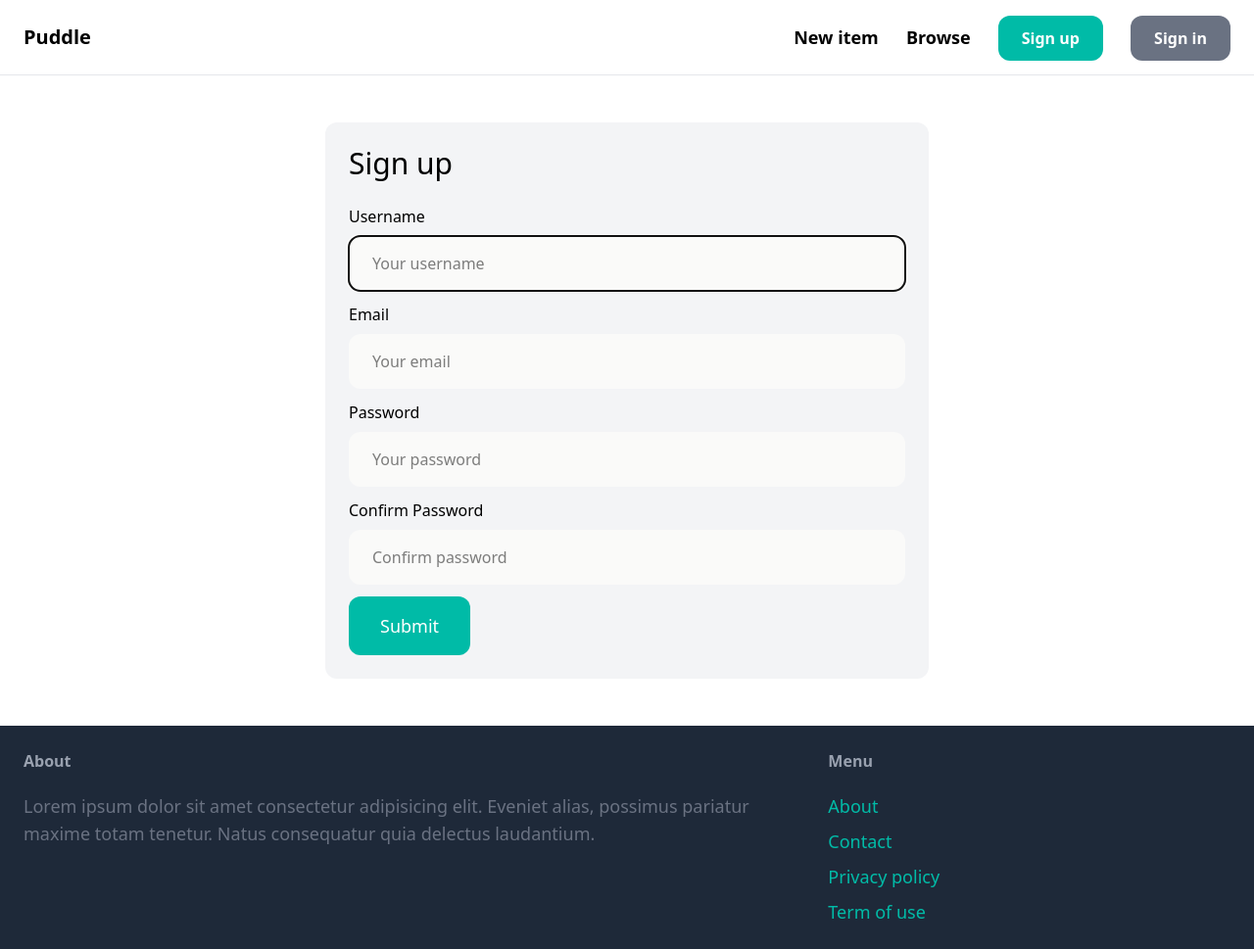
After one commit to BekCodingAddict/Puddle, a Django app: page /signup/ in a window 1280 px wide. The commit adds this page. Shown: the whole page at 98% size. Run offline with Django 5.2, Linux system fonts and the light colour scheme.

Commit message:
Implemented:Sign Up

```diff
--- /dev/null
+++ b/core/forms.py
@@ -0,0 +1,29 @@
+from django import forms
+from django.contrib.auth.forms import UserCreationForm
+from django.contrib.auth.models import User
+
+class SignupForm(UserCreationForm):
+    class Meta:
+        model=User
+        fields = ("username", "email", "password1", "password2")
+
+
+    username=forms.CharField(widget=forms.TextInput(attrs={
+        "placeholder":"Your username",
+        "class":'w-full py-4 px-6 rounded-xl bg-stone-50'
+    }))
+
+    email=forms.CharField(widget=forms.EmailInput(attrs={
+        "placeholder":"Your email",
+        "class":'w-full py-4 px-6 rounded-xl bg-stone-50'
+    }))
+
+    password1=forms.CharField(widget=forms.PasswordInput(attrs={
+        "placeholder":"Your password",
+        "class":'w-full py-4 px-6 rounded-xl bg-stone-50'
+    }))
+
+    password2=forms.CharField(widget=forms.PasswordInput(attrs={
+        "placeholder":"Confirm password",
+        "class":'w-full py-4 px-6 rounded-xl bg-stone-50'
+    }))
--- a/core/templates/core/base.html
+++ b/core/templates/core/base.html
@@ -1,32 +1,23 @@
 <!DOCTYPE html>
 <html lang="en">
+
 <head>
   <meta charset="UTF-8" />
   <meta name="viewport" content="width=device-width, initial-scale=1.0" />
   <title>{% block title %} {% endblock%} | Puddle</title>
   <script src="https://cdn.jsdelivr.net/npm/@tailwindcss/browser@4"></script>
 </head>
+
 <body>
-    <nav
-      class="py-6 px-6 flex justify-between items-center border-b border-gray-200"
-    >
+  <nav class="py-6 px-6 flex justify-between items-center border-b border-gray-200">
     <a href="/" class="text-xl font-semibold">Puddle</a>
 
     <div class="space-x-6">
-        <a href="#" class="text-lg font-semibold hover:text-gray-500"
-          >New item</a
-        >
+      <a href="#" class="text-lg font-semibold hover:text-gray-500">New item</a>
       <a href="#" class="text-lg font-semibold hover:text-gray-500">Browse</a>
-        <a
-          href="#"
-          class="py-3 px-6 font-semibold bg-teal-500 text-white rounded-xl hover:bg-teal-700"
-          >Sign up</a
-        >
-        <a
-          href="#"
-          class="py-3 px-6 font-semibold bg-gray-500 text-white rounded-xl hover:bg-gray-700"
-          >Sign in</a
-        >
+      <a href="{% url 'core:signup' %}"
+        class="py-3 px-6 font-semibold bg-teal-500 text-white rounded-xl hover:bg-teal-700">Sign up</a>
+      <a href="#" class="py-3 px-6 font-semibold bg-gray-500 text-white rounded-xl hover:bg-gray-700">Sign in</a>
     </div>
   </nav>
   <div class="px-6 py-6">{% block content %} {% endblock %}</div>
@@ -46,29 +37,20 @@
 
       <ul class="space-y-2">
         <li>
-            <a href="#" class="text-lg text-teal-500 hover:text-teal-700"
-              >About</a
-            >
+          <a href="#" class="text-lg text-teal-500 hover:text-teal-700">About</a>
         </li>
         <li>
-            <a
-              href="{% url 'contact' %}"
-              class="text-lg text-teal-500 hover:text-teal-700"
-              >Contact</a
-            >
+          <a href="{% url 'core:contact' %}" class="text-lg text-teal-500 hover:text-teal-700">Contact</a>
         </li>
         <li>
-            <a href="#" class="text-lg text-teal-500 hover:text-teal-700"
-              >Privacy policy</a
-            >
+          <a href="#" class="text-lg text-teal-500 hover:text-teal-700">Privacy policy</a>
         </li>
         <li>
-            <a href="#" class="text-lg text-teal-500 hover:text-teal-700"
-              >Term of use</a
-            >
+          <a href="#" class="text-lg text-teal-500 hover:text-teal-700">Term of use</a>
         </li>
       </ul>
     </div>
   </footer>
 </body>
+
 </html>
--- /dev/null
+++ b/core/templates/core/signup.html
@@ -0,0 +1,46 @@
+{% extends 'core/base.html' %}
+
+<!--  -->
+{% block title %} Sign up {% endblock %}
+<!--  -->
+{% block content %}
+<div class="w-1/2 my-6 mx-auto p-6 bg-gray-100 rounded-xl">
+    <h2 class="mb-6 text-3xl">Sign up</h2>
+
+    <form method="post" action="">
+        {% csrf_token %}
+
+
+        <div class="mb-3">
+            <label for="" class="inline-block mb-2">Username</label><br>
+            {{ form.username }}
+        </div>
+        <div class="mb-3">
+            <label for="" class="inline-block mb-2">Email</label><br>
+            {{ form.email }}
+        </div>
+        <div class="mb-3">
+            <label for="" class="inline-block mb-2">Password</label><br>
+            {{ form.password1 }}
+        </div>
+        <div class="mb-3">
+            <label for="" class="inline-block mb-2">Confirm Password</label><br>
+            {{ form.password2 }}
+        </div>
+
+        {% if form.errors or form.non_field_errors %}
+        <div class="mb-3 p-6 bg-red-100 rounded-xl">
+            {% for field in form %}
+            {{ filed.errors }}
+            {% endfor %}
+
+            {{ form.non_field_errors }}
+        </div>
+        {% endif %}
+
+
+
+        <button class="py-4 px-8 text-lg bg-teal-500 hover:bg-teal-700 rounded-xl text-white">Submit</button>
+    </form>
+</div>
+{% endblock %}
--- /dev/null
+++ b/core/urls.py
@@ -0,0 +1,12 @@
+from django.urls import path
+
+from . import views
+
+
+app_name="core"
+
+urlpatterns=[
+    path("",views.index,name="index"),
+    path("contact/",views.contact,name='contact'),
+    path('signup/',views.signup,name="signup")
+]
--- a/core/views.py
+++ b/core/views.py
@@ -1,6 +1,7 @@
-from django.shortcuts import render
+from django.shortcuts import render,redirect
+from item.models import Category,Item
+from .forms import SignupForm
 
-from item.models import Category,Item
 
 def index(request):
     items=Item.objects.filter(is_sold=False)[0:6]
@@ -12,3 +13,16 @@ def index(request):
 
 def contact(request):
     return render(request,'core/contact.html')
+
+def signup(request):
+    if request.method == 'POST':
+        form = SignupForm(request.POST)
+        if form.is_valid():
+            user = form.save(commit=False)
+            user.email = form.cleaned_data['email']
+            user.save()
+            return redirect('/login/')
+    else:
+        form = SignupForm()
+
+    return render(request, "core/signup.html", {"form": form})
--- a/puddle/urls.py
+++ b/puddle/urls.py
@@ -7,8 +7,7 @@ from core.views import index,contact
 
 
 urlpatterns = [
-    path("",index,name='index'),
+    path("",include('core.urls')),
     path('items/',include('item.urls')),
-    path("contact/",contact,name='contact'),
     path('admin/', admin.site.urls),
 ]+static(settings.MEDIA_URL,document_root=settings.MEDIA_ROOT)
```
Lines whose indentation alone changed are shown as unchanged.
